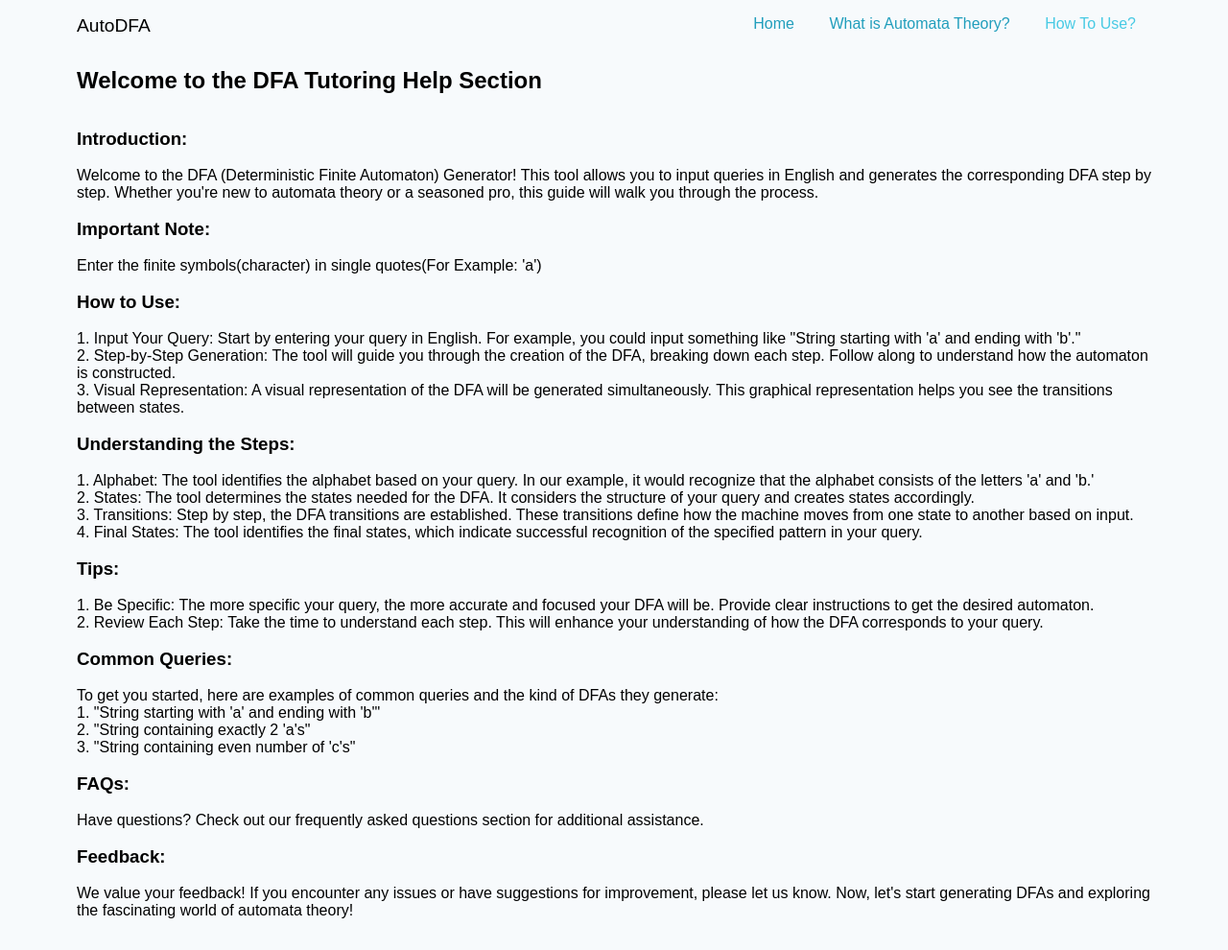
After one commit to yashbijoor/natural-language-to-dfa, a Flask app: page /help in a window 1280 px wide. The commit adds this page. Shown: the whole page at 96% size. Run offline with Flask 3, Linux system fonts and the light colour scheme; some web fonts are replaced.

Commit message:
added info and help section

```diff
--- a/app.py
+++ b/app.py
@@ -13,3 +13,11 @@ def home():
         return render_template("index.html", dfaJson = str(dfa.transition_table), imgUrls = image_list)
     except:
         return render_template('index.html')
+
+@app.route('/info', methods=['GET'])
+def info():
+    return render_template('info.html')
+
+@app.route('/help', methods=['GET'])
+def help():
+    return render_template('help.html')
--- /dev/null
+++ b/static/css/help.css
@@ -0,0 +1,30 @@
+:root {
+  --background-color: #f7fafc;
+  --secondary-color: #219ebc;
+  --tertiary-color: #48cae4;
+}
+
+@font-face {
+  font-family: "SF-Pro-Regular";
+  src: url("/static/assets/SF-Pro-Display-Regular.otf");
+}
+
+@font-face {
+  font-family: "SF-Pro-Medium";
+  src: url("/static/assets/SF-Pro-Display-Medium.otf");
+}
+
+* {
+  margin: 0;
+  padding: 0;
+  box-sizing: border-box;
+}
+
+body {
+  background-color: var(--background-color);
+  font-family: SF-Pro-Regular, sans-serif;
+}
+
+.help-section {
+  margin: 0 5rem 2rem;
+}
--- a/static/css/style.css
+++ b/static/css/index.css
@@ -25,12 +25,14 @@ body {
   font-family: SF-Pro-Regular, sans-serif;
 }
 
+/* HOME CONTENT */
+
 .head-txt {
   text-align: center;
 }
 
 .query-input {
-  width: 20rem;
+  width: clamp(15rem, 30vw, 25rem);
   height: 2.5rem;
   font-size: 1.2rem;
   padding: 0 1rem;
--- /dev/null
+++ b/static/css/nav.css
@@ -0,0 +1,58 @@
+:root {
+  --background-color: #f7fafc;
+  --secondary-color: #219ebc;
+  --tertiary-color: #48cae4;
+}
+
+@font-face {
+  font-family: "SF-Pro-Regular";
+  src: url("/static/assets/SF-Pro-Display-Regular.otf");
+}
+
+@font-face {
+  font-family: "SF-Pro-Medium";
+  src: url("/static/assets/SF-Pro-Display-Medium.otf");
+}
+
+* {
+  margin: 0;
+  padding: 0;
+  box-sizing: border-box;
+}
+
+/* NAVBAR */
+
+.navbar {
+  display: flex;
+  padding: 1rem 5rem 2rem;
+  justify-content: space-between;
+}
+
+.logo {
+  font-size: 1.2rem;
+}
+
+.nav-list {
+  list-style-type: none;
+}
+
+.nav-list li {
+  display: inline-block;
+  margin: 0 1rem;
+  text-decoration: none;
+  color: var(--secondary-color);
+}
+
+.unactive-link {
+  text-decoration: none;
+  color: var(--secondary-color);
+}
+
+.unactive-link:hover {
+  color: var(--tertiary-color);
+}
+
+.active-link {
+  text-decoration: none;
+  color: var(--tertiary-color);
+}
--- /dev/null
+++ b/templates/help.html
@@ -0,0 +1,91 @@
+<!DOCTYPE html>
+<html lang="en">
+  <head>
+    <meta charset="UTF-8" />
+    <meta name="viewport" content="width=device-width, initial-scale=1.0" />
+    <title>Automata Theory</title>
+    <link rel="icon" type="image/ico" href="../static/images/favicon.ico" />
+    <link
+      rel="stylesheet"
+      href="{{ url_for('static', filename='css/nav.css') }}"
+    />
+    <link
+      rel="stylesheet"
+      href="{{ url_for('static', filename='css/help.css') }}"
+    />
+  </head>
+  <body>
+    <nav class="navbar">
+      <div class="logo">AutoDFA</div>
+      <div class="nav-links">
+        <ul class="nav-list">
+          <li><a class="unactive-link" href="/">Home</a></li>
+          <li>
+            <a class="unactive-link" href="/info">What is Automata Theory?</a>
+          </li>
+          <li><a class="active-link" href="/help">How To Use?</a></li>
+        </ul>
+      </div>
+    </nav>
+    <section class="help-section">
+      <h1>Welcome to the DFA Tutoring Help Section</h1>
+      <br /><br />
+      <h3>Introduction:</h3>
+      <br />
+      Welcome to the DFA (Deterministic Finite Automaton) Generator! This tool
+      allows you to input queries in English and generates the corresponding DFA
+      step by step. Whether you're new to automata theory or a seasoned pro,
+      this guide will walk you through the process.
+      <br /><br />
+      <h3>Important Note:</h3>
+      <br />
+      Enter the finite symbols(character) in single quotes(For Example: 'a')
+      <br /><br />
+      <h3>How to Use:</h3>
+      <br />
+      1. Input Your Query: Start by entering your query in English. For example,
+      you could input something like "String starting with 'a' and ending with
+      'b'." <br />2. Step-by-Step Generation: The tool will guide you through
+      the creation of the DFA, breaking down each step. Follow along to
+      understand how the automaton is constructed. <br />3. Visual
+      Representation: A visual representation of the DFA will be generated
+      simultaneously. This graphical representation helps you see the
+      transitions between states. <br /><br />
+      <h3>Understanding the Steps:</h3>
+      <br />
+      1. Alphabet: The tool identifies the alphabet based on your query. In our
+      example, it would recognize that the alphabet consists of the letters 'a'
+      and 'b.' <br />2. States: The tool determines the states needed for the
+      DFA. It considers the structure of your query and creates states
+      accordingly. <br />3. Transitions: Step by step, the DFA transitions are
+      established. These transitions define how the machine moves from one state
+      to another based on input. <br />4. Final States: The tool identifies the
+      final states, which indicate successful recognition of the specified
+      pattern in your query. <br /><br />
+      <h3>Tips:</h3>
+      <br />
+      1. Be Specific: The more specific your query, the more accurate and
+      focused your DFA will be. Provide clear instructions to get the desired
+      automaton. <br />2. Review Each Step: Take the time to understand each
+      step. This will enhance your understanding of how the DFA corresponds to
+      your query. <br /><br />
+      <h3>Common Queries:</h3>
+      <br />
+      To get you started, here are examples of common queries and the kind of
+      DFAs they generate: <br />
+      1. "String starting with 'a' and ending with 'b'" <br />2. "String
+      containing exactly 2 'a's" <br />3. "String containing even number of
+      'c's" <br /><br />
+      <h3>FAQs:</h3>
+      <br />
+      Have questions? Check out our frequently asked questions section for
+      additional assistance. <br /><br />
+      <h3>Feedback:</h3>
+      <br />
+      We value your feedback! If you encounter any issues or have suggestions
+      for improvement, please let us know. Now, let's start generating DFAs and
+      exploring the fascinating world of automata theory!
+    </section>
+  </body>
+  <script src="{{url_for('static', filename='javascript/index.js')}}"></script>
+</html>
```
Also changed, not shown: static/css/info.css (added, +30 -0 lines), templates/index.html (+17 -1 lines), templates/info.html (added, +84 -0 lines).
